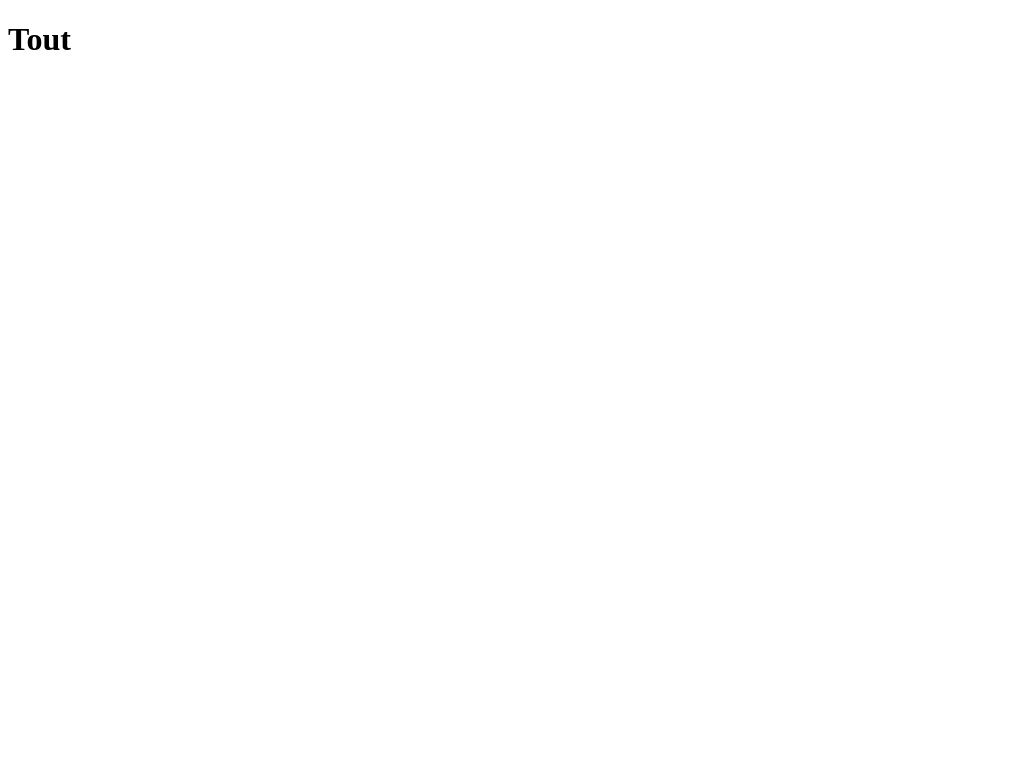
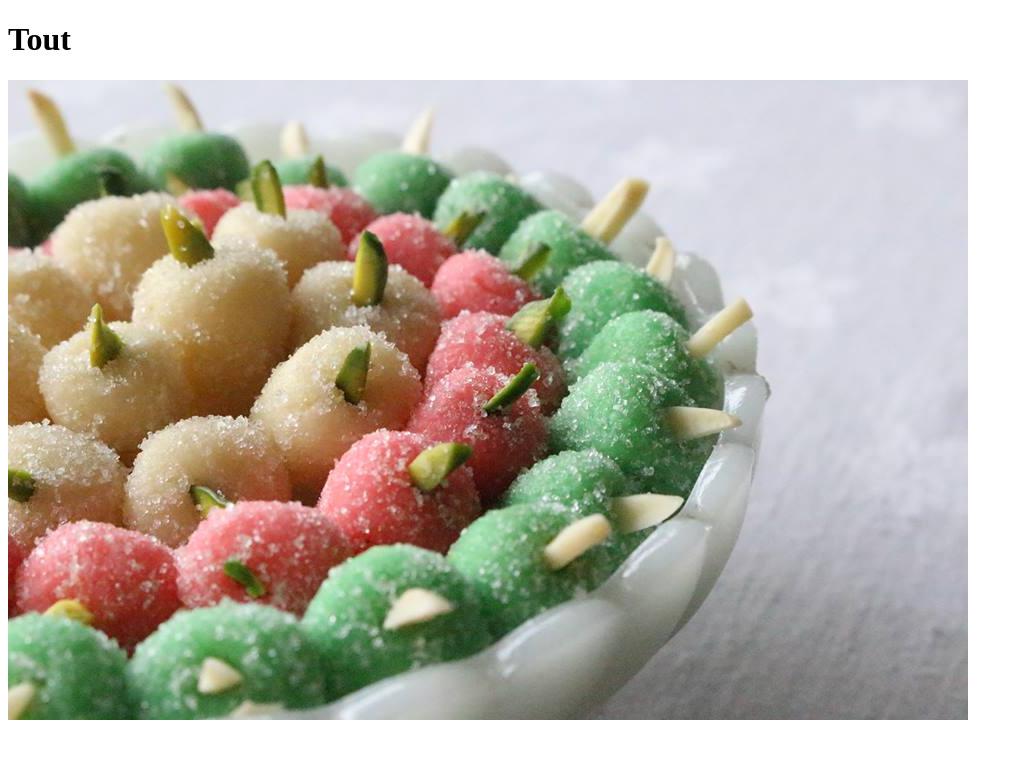
Before and after one commit to Laczarade/odin-recipes, a plain HTML site: page recipes/tout.html in a window 1280 px wide. Shown: the whole page, without its empty margins (0-1023 px from the left). Drawn offline with Linux system fonts and the light colour scheme.

Commit message:
Add image to tout reicpe

```diff
--- a/recipes/tout.html
+++ b/recipes/tout.html
@@ -6,5 +6,6 @@
     </head>
     <body>
         <h1>Tout</h1>
+        <img src="../images/tout.jpeg" alt="Several berry-shaped candies in various colors"></im>
     </body>
 </html>
```
